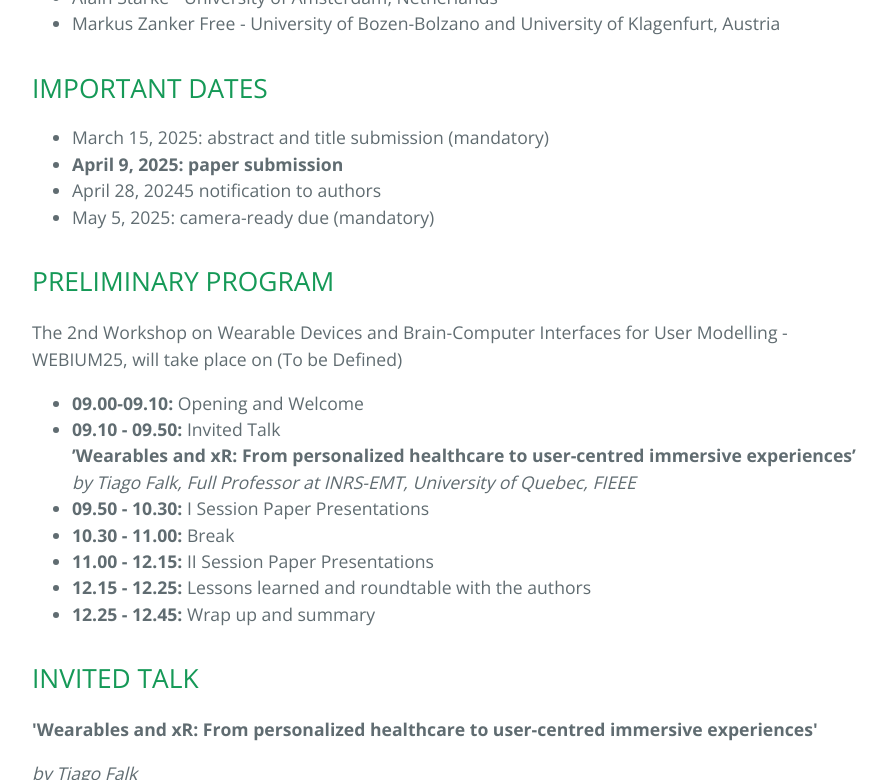
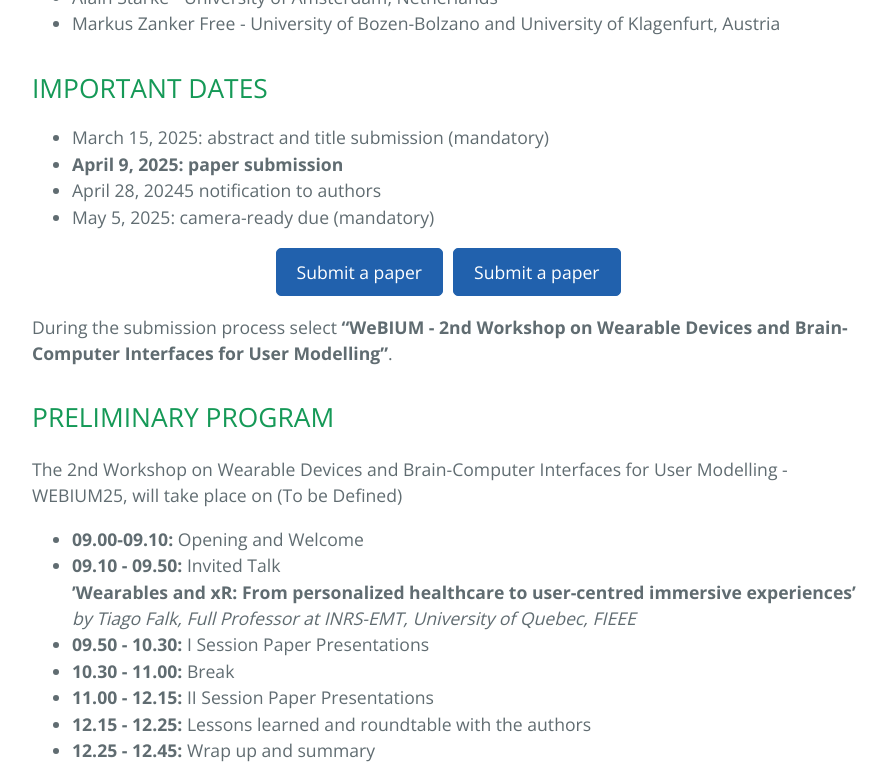
Before and after one commit to sisinflab/webium25, a Jekyll site: the page built from index.md, in a window 1280 px wide and 900 px high, scrolled down 4231 px, cut to the strip 0-780 px from the top of the window. Shown: the whole strip, without its empty margins (192-1079 px from the left). Built offline with Jekyll 4.4.1, drawn with Linux system fonts in a browser that asks for light colours.

Commit message:
Update Submission
Update Submission

```diff
--- a/index.md
+++ b/index.md
@@ -114,12 +114,12 @@ Topics of interest include, but are not limited to:
 #+ May 8, 2024: notification to authors
 #+ May 16, 2024: camera-ready due-->
 
-<!--<div class="heading-button-container">
-<a href="https://easychair.org/conferences/?conf=umap24" class="button">Submit a paper</a>
+<div class="heading-button-container">
+<a href="https://easychair.org/my/conference?conf=umap2025" class="button">Submit a paper</a>
 <a href="" class="button">Submit a paper</a>
 </div>
 
-During the submission process select <b>“2nd Workshop on Wearable Devices and Brain-Computer Interfaces for User Modelling”</b>.-->
+During the submission process select <b>“WeBIUM - 2nd Workshop on Wearable Devices and Brain-Computer Interfaces for User Modelling”</b>.
 
 
 ## PRELIMINARY PROGRAM <a name="WO"></a>
```
